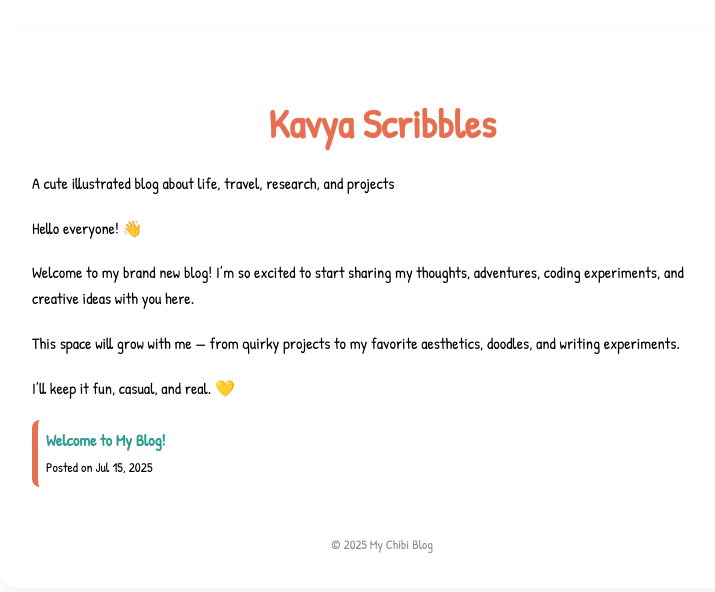
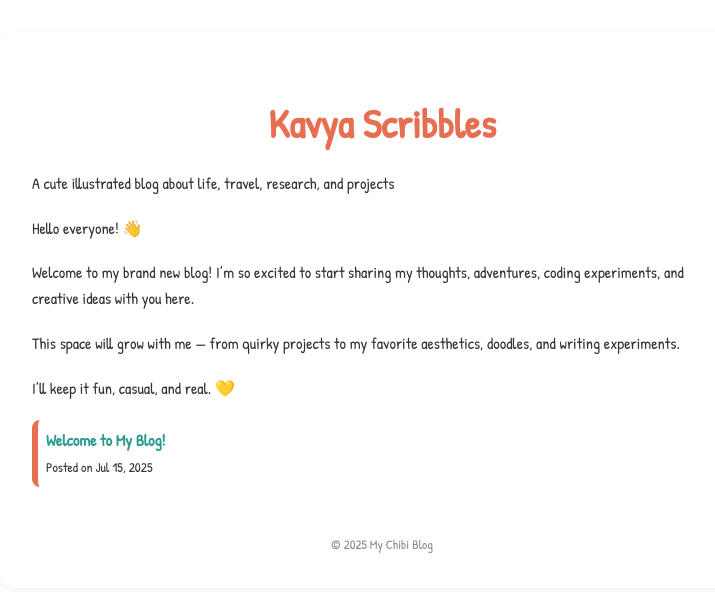
Before and after one commit to Kavya-Krishnamurthy/Kavya, a Jekyll site: the page built from index.md, in a window 1280 px wide. Shown: the top 592 px of the page, without its empty margins (258-973 px from the left). Built offline with Jekyll 4.4.1, drawn with Linux system fonts in a browser that asks for light colours.

Commit message:
Update home.html

```diff
--- a/_layouts/home.html
+++ b/_layouts/home.html
@@ -8,7 +8,7 @@
     body {
       font-family: 'Patrick Hand', cursive;
       background: #ffffff;
-      color: 'BLACK';
+      color: #333;
       margin: 0;
       padding: 2rem;
       line-height: 1.6;
```
